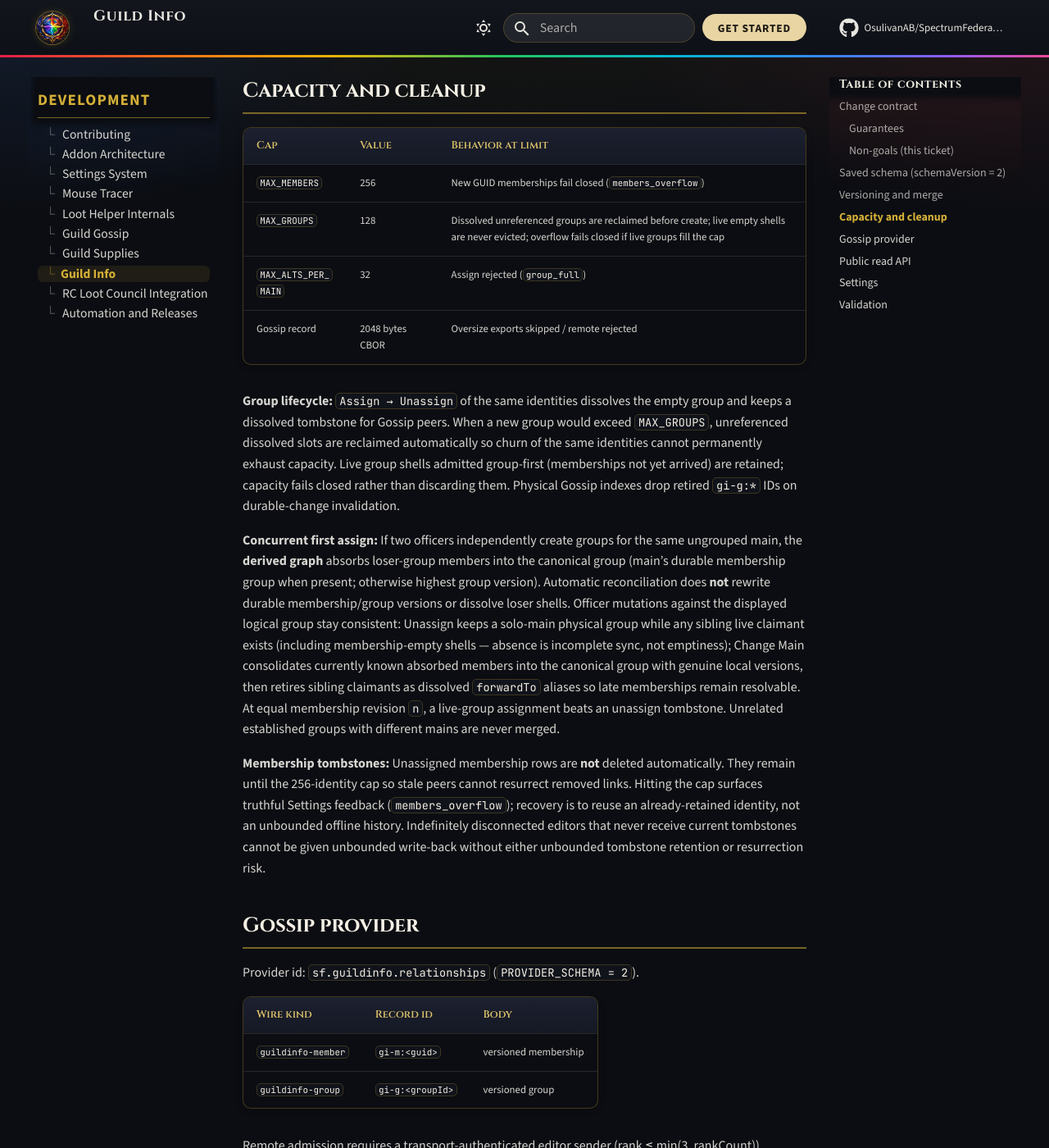
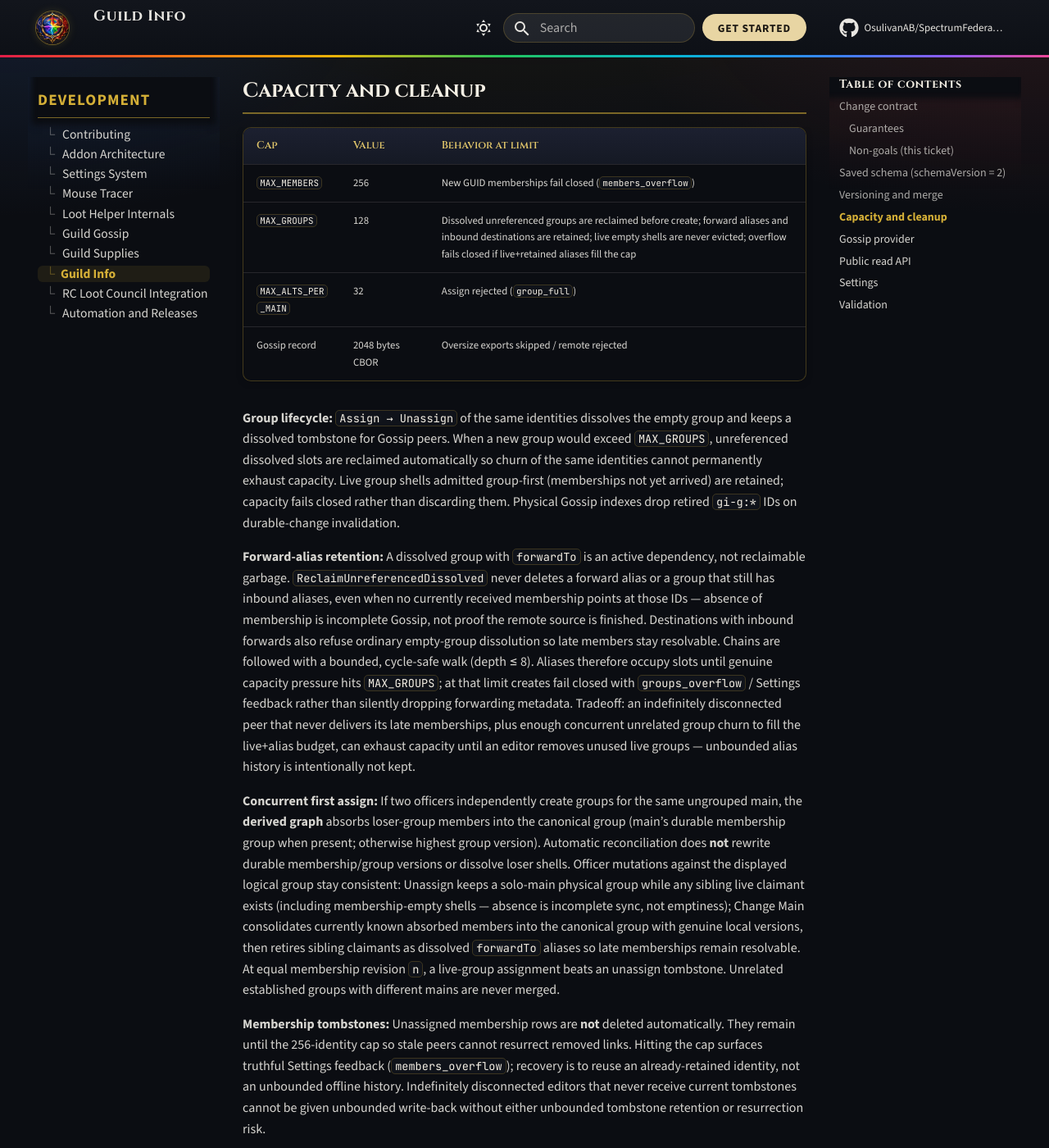
Before and after one commit to OsulivanAB/SpectrumFederation, an MkDocs documentation site: the page built from docs/development/guild-info/index.md, in a window 1280 px wide and 1400 px high, scrolled down 2779 px. Shown: the whole window at 82% size. Built offline with MkDocs 1.6.1 and Material for MkDocs 9.7.7, drawn with Linux system fonts in a browser that asks for light colours; comment, search, counter and statistics services are not loaded.

Commit message:
Fix Guild Info forward-alias lifecycle retention (#402)
Keep dissolved forwardTo aliases and their inbound destinations through
ordinary Unassign and capacity reclaim so late Gossip memberships stay
resolvable. Add faA/faB/faC production-Lua regressions and document the
retention tradeoff at MAX_GROUPS.

Co-authored-by: Anthony <OsulivanAB@users.noreply.github.com>

```diff
--- a/docs/development/guild-info/index.md
+++ b/docs/development/guild-info/index.md
@@ -88,11 +88,13 @@ Durable keys are only `club:<id>`. Transport `name:` scopes are never persisted.
 | Cap | Value | Behavior at limit |
 | --- | --- | --- |
 | `MAX_MEMBERS` | 256 | New GUID memberships fail closed (`members_overflow`) |
-| `MAX_GROUPS` | 128 | Dissolved unreferenced groups are reclaimed before create; live empty shells are never evicted; overflow fails closed if live groups fill the cap |
+| `MAX_GROUPS` | 128 | Dissolved unreferenced groups are reclaimed before create; forward aliases and inbound destinations are retained; live empty shells are never evicted; overflow fails closed if live+retained aliases fill the cap |
 | `MAX_ALTS_PER_MAIN` | 32 | Assign rejected (`group_full`) |
 | Gossip record | 2048 bytes CBOR | Oversize exports skipped / remote rejected |
 
 **Group lifecycle:** `Assign → Unassign` of the same identities dissolves the empty group and keeps a dissolved tombstone for Gossip peers. When a new group would exceed `MAX_GROUPS`, unreferenced dissolved slots are reclaimed automatically so churn of the same identities cannot permanently exhaust capacity. Live group shells admitted group-first (memberships not yet arrived) are retained; capacity fails closed rather than discarding them. Physical Gossip indexes drop retired `gi-g:*` IDs on durable-change invalidation.
+
+**Forward-alias retention:** A dissolved group with `forwardTo` is an active dependency, not reclaimable garbage. `ReclaimUnreferencedDissolved` never deletes a forward alias or a group that still has inbound aliases, even when no currently received membership points at those IDs — absence of membership is incomplete Gossip, not proof the remote source is finished. Destinations with inbound forwards also refuse ordinary empty-group dissolution so late members stay resolvable. Chains are followed with a bounded, cycle-safe walk (depth ≤ 8). Aliases therefore occupy slots until genuine capacity pressure hits `MAX_GROUPS`; at that limit creates fail closed with `groups_overflow` / Settings feedback rather than silently dropping forwarding metadata. Tradeoff: an indefinitely disconnected peer that never delivers its late memberships, plus enough concurrent unrelated group churn to fill the live+alias budget, can exhaust capacity until an editor removes unused live groups — unbounded alias history is intentionally not kept.
 
 **Concurrent first assign:** If two officers independently create groups for the same ungrouped main, the **derived graph** absorbs loser-group members into the canonical group (main’s durable membership group when present; otherwise highest group version). Automatic reconciliation does **not** rewrite durable membership/group versions or dissolve loser shells. Officer mutations against the displayed logical group stay consistent: Unassign keeps a solo-main physical group while any sibling live claimant exists (including membership-empty shells — absence is incomplete sync, not emptiness); Change Main consolidates currently known absorbed members into the canonical group with genuine local versions, then retires sibling claimants as dissolved `forwardTo` aliases so late memberships remain resolvable. At equal membership revision `n`, a live-group assignment beats an unassign tombstone. Unrelated established groups with different mains are never merged.
 
```
Also changed, not shown: CHANGELOG.md (+1 -0 lines), 2 other files.
